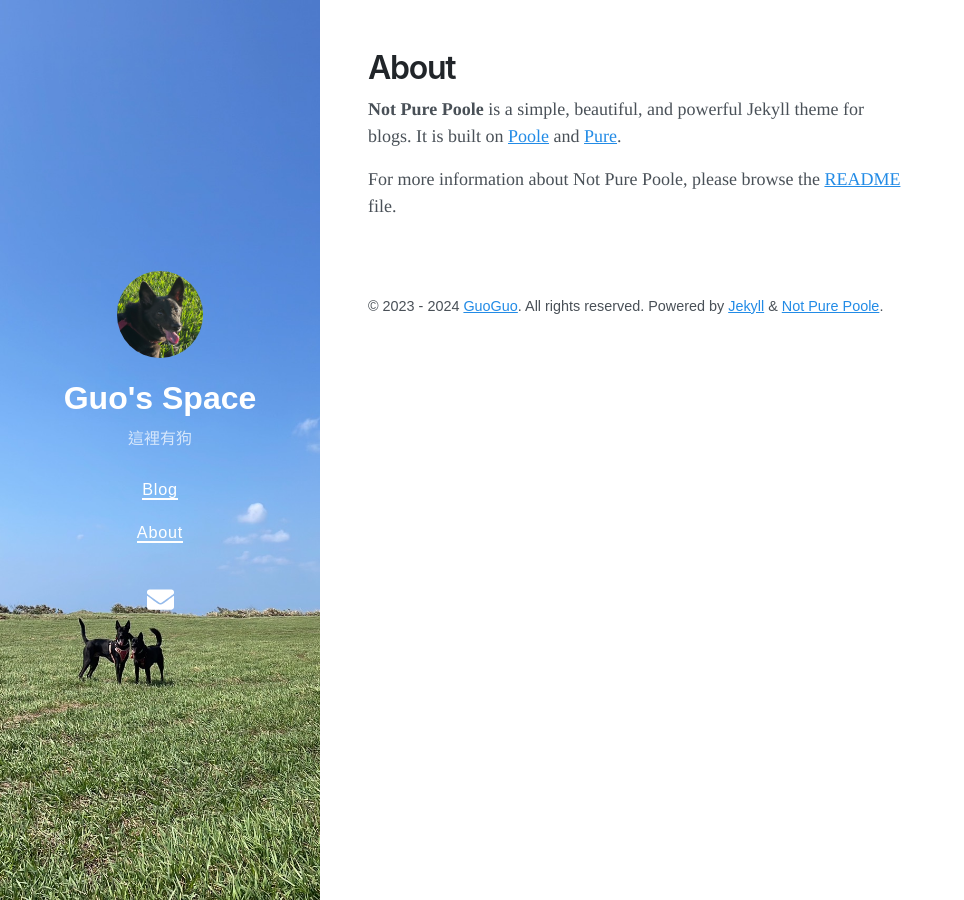
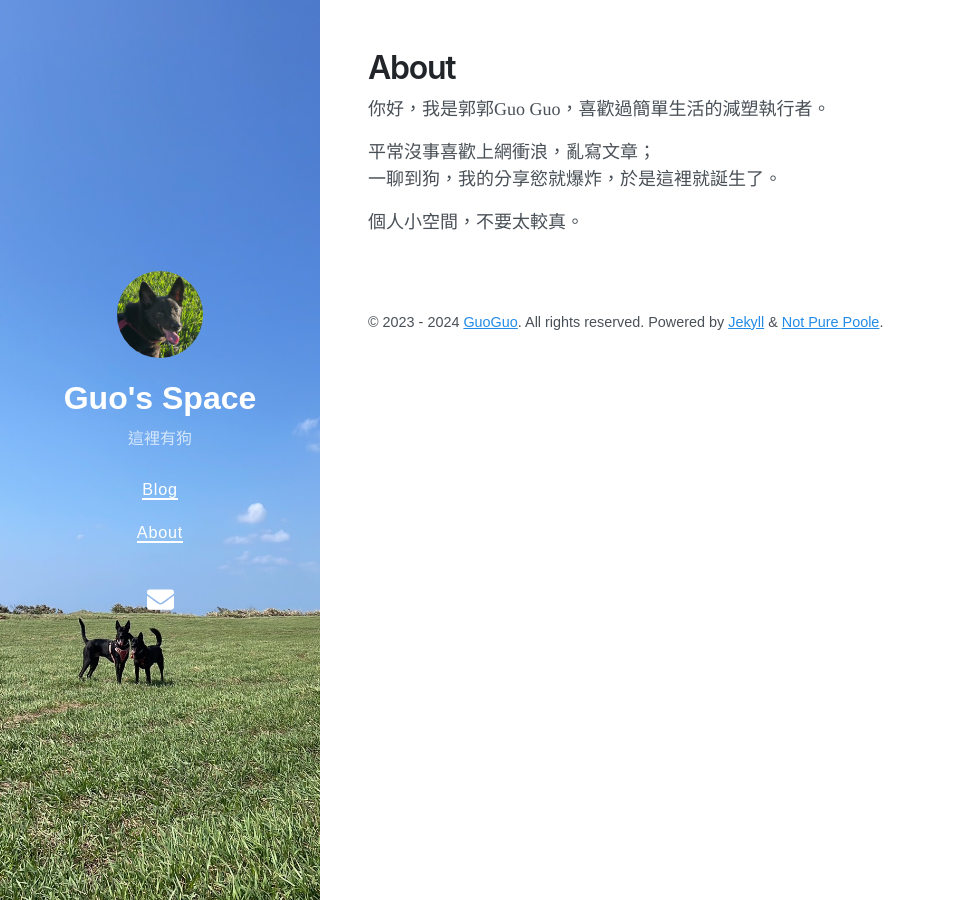
Before and after one commit to arguski/Guospace, a Jekyll site: the page built from about.md, in a window 1280 px wide. Shown: the whole page, without its empty margins (0-964 px from the left). Built offline with Jekyll 4.4.1, drawn with Linux system fonts in a browser that asks for light colours; nearby versions of some CDN libraries.

Commit message:
修改about

```diff
--- a/_config.yml
+++ b/_config.yml
@@ -54,4 +54,4 @@ sass:
 author:
   name: GuoGuo
   url: ''
-  email: ksongr@gmail.com
+  email: ''
--- a/about.md
+++ b/about.md
@@ -3,6 +3,10 @@ layout: page
 title: About
 ---
 
-**Not Pure Poole** is a simple, beautiful, and powerful Jekyll theme for blogs. It is built on [Poole](https://github.com/poole/poole) and [Pure](https://purecss.io/).
+你好，我是郭郭Guo Guo，喜歡過簡單生活的減塑執行者。
 
-For more information about Not Pure Poole, please browse the [README](https://github.com/vszhub/not-pure-poole) file.
+平常沒事喜歡上網衝浪，亂寫文章；
+一聊到狗，我的分享慾就爆炸，於是這裡就誕生了。
+
+
+個人小空間，不要太較真。
```
Also changed, not shown: _posts/2024-05-16-How to store dry pet food.md (+1 -1 lines).
